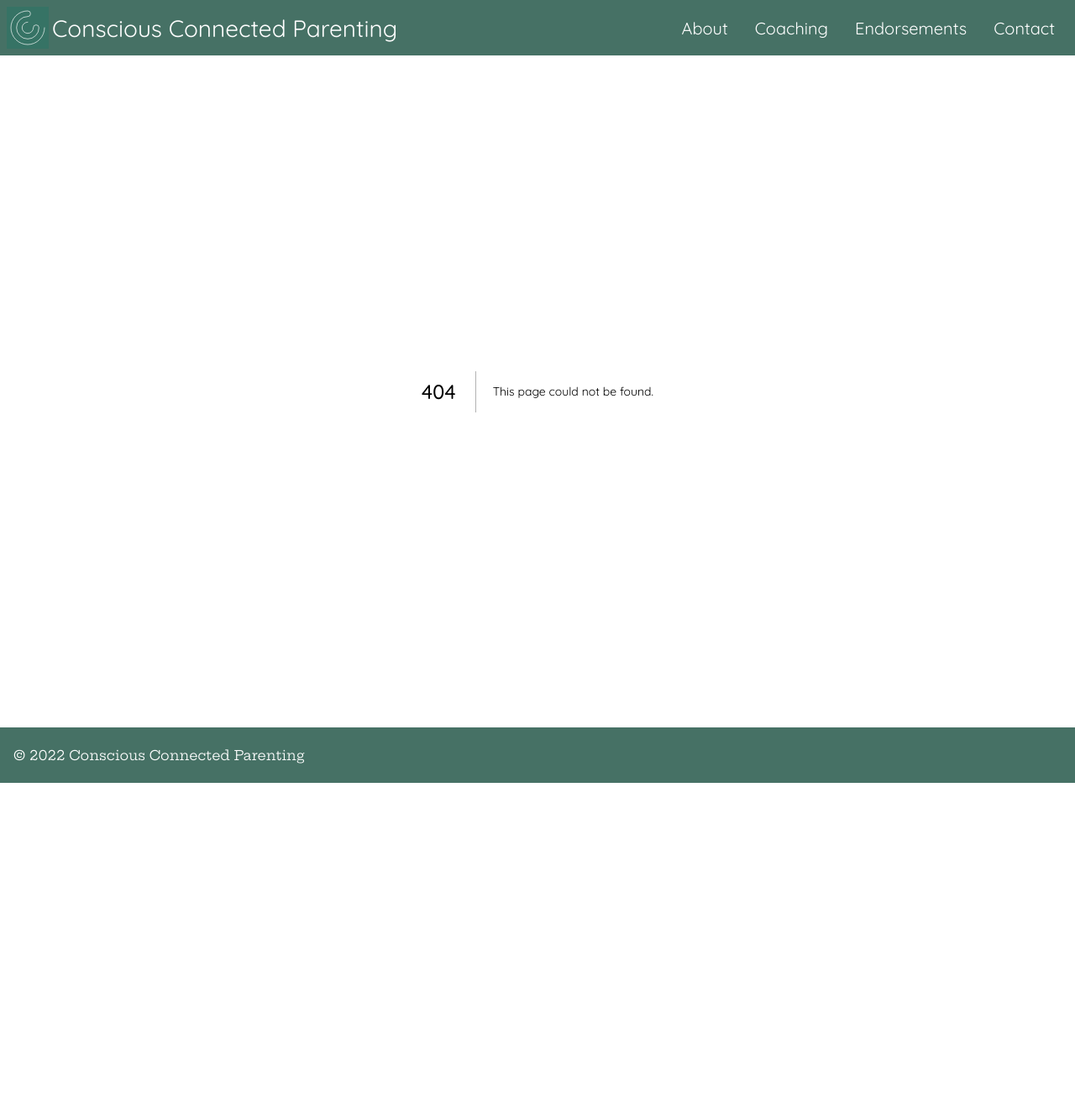
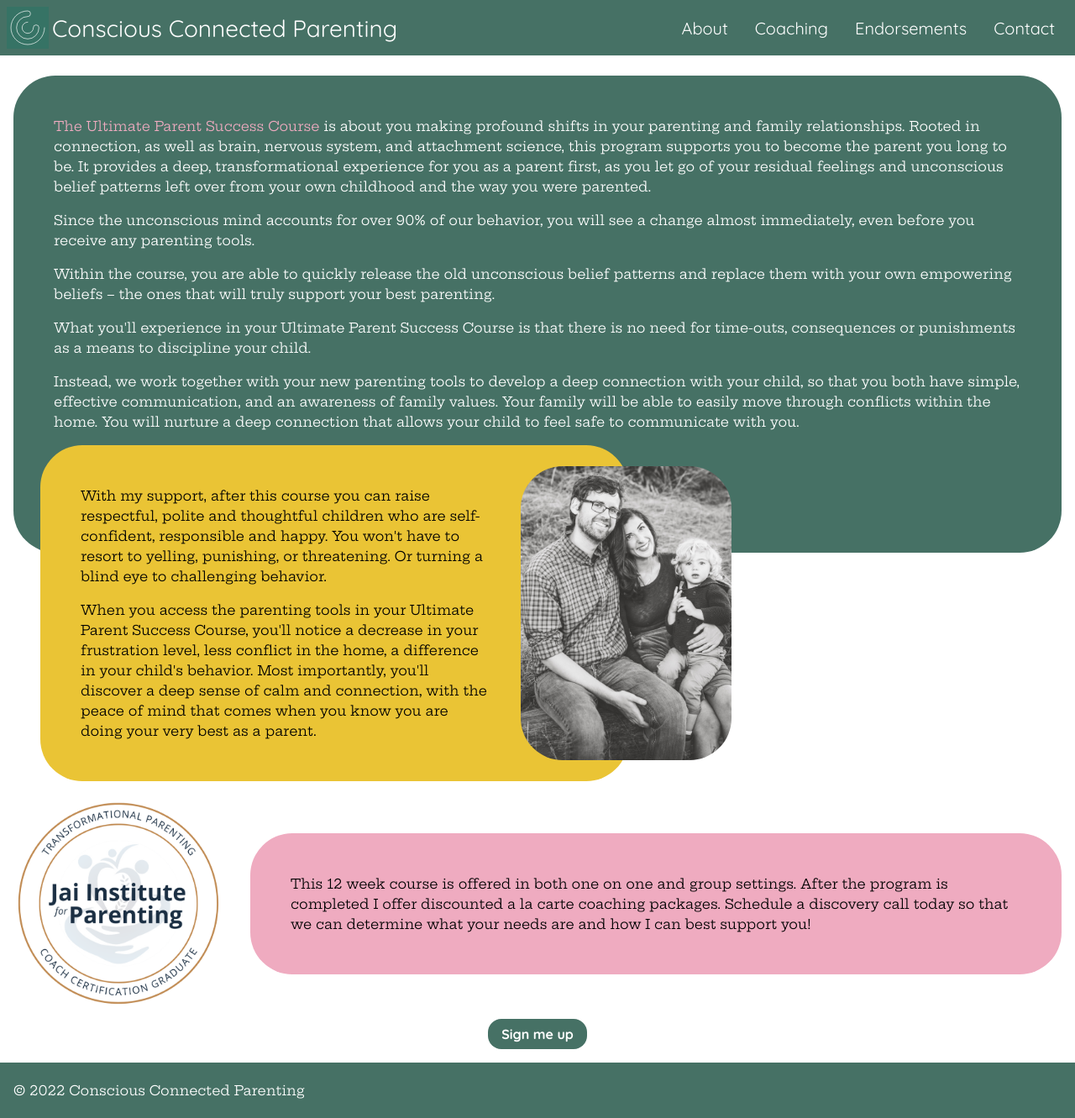
Before and after one commit to mmmaaatttttt/ccp-coaching, a Next.js app: page /coaching in a window 1280 px wide. Before the commit this address had no page. Shown: the whole page at 84% size. Before the commit the page ends 932 px from the top, so only its background shows below. Built offline with nearby package versions, Linux system fonts and the light colour scheme.

Commit message:
draft coaching page

```diff
--- /dev/null
+++ b/pages/coaching/Coaching.module.css
@@ -0,0 +1,118 @@
+.coaching1,
+.coaching2,
+.coaching3 {
+  margin: 0 1rem;
+}
+
+.img {
+  display: block;
+  margin: 0 auto;
+}
+
+@media all and (max-width: 900px) {
+  .img {
+    max-width: 100%;
+    height: auto;
+  }
+}
+
+@media all and (min-width: 901px) {
+  .coaching1 section {
+    padding-bottom: 8rem;
+  }
+
+  .coaching2 {
+    display: flex;
+    margin-top: -11rem;
+    margin-left: 3rem;
+    align-items: center;
+  }
+
+  .coaching2 section {
+    max-width: 700px;
+    padding-right: 10rem;
+  }
+
+  .coaching2 .img {
+    position: relative;
+    left: -8rem;
+  }
+
+  .coaching3 {
+    display: flex;
+    flex-direction: row-reverse;
+    align-items: center;
+  }
+
+  .coaching3 section {
+    margin-left: 2rem;
+  }
+}
+
+/* .img {
+  border-radius: 50px;
+  display: block;
+  margin: 0 auto;
+}
+
+.about1,
+.about2 {
+  margin: 0 1rem;
+}
+
+@media all and (max-width: 900px) {
+  .img {
+    max-width: 100%;
+    height: auto;
+  }
+}
+
+@media all and (min-width: 901px) {
+  .img {
+    display: inline-block;
+    margin: 0;
+    margin-left: 1rem;
+  }
+
+  .about1 {
+    display: flex;
+    margin-top: 3rem;
+    position: relative;
+  }
+
+  .about1 section,
+  .about2 section {
+    padding: 2rem 3rem;
+  }
+
+  .about1 section {
+    padding-right: 6rem;
+    padding-bottom: 40rem;
+    max-width: 750px;
+  }
+
+  .about1 .img {
+    position: relative;
+    top: -2.5rem;
+    left: -6rem;
+  }
+
+  .about2 {
+    display: flex;
+    flex-direction: row-reverse;
+    align-items: center;
+    position: relative;
+    justify-content: center;
+    margin-top: -44rem;
+  }
+
+  .about2 section {
+    max-width: 750px;
+    padding-left: 6rem;
+  }
+
+  .about2 .img {
+    position: relative;
+    left: 3rem;
+  }
+} */
--- /dev/null
+++ b/pages/coaching/index.tsx
@@ -0,0 +1,124 @@
+import type { NextPage } from "next";
+import Image from "next/image";
+import BaseHead from "common/components/base_head";
+import Button from "common/components/button";
+import SlideFade from "common/components/slide_fade";
+import coaching from "public/images/coaching.png";
+import jaiLogo from "public/images/jai-logo.png";
+import styles from "./Coaching.module.css";
+
+const About: NextPage = () => {
+  return (
+    <>
+      <BaseHead prefix="Coaching" />
+      <div className="container mt-4">
+        <div className={styles.coaching1}>
+          <SlideFade from="top" scroll>
+            <section className="bg-primary px-4 py-2 mb-4 rounded">
+              <p>
+                <span className="color-tertiary">
+                  The Ultimate Parent Success Course
+                </span>{" "}
+                is about you making profound shifts in your parenting and family
+                relationships. Rooted in connection, as well as brain, nervous
+                system, and attachment science, this program supports you to
+                become the parent you long to be. It provides a deep,
+                transformational experience for you as a parent first, as you
+                let go of your residual feelings and unconscious belief patterns
+                left over from your own childhood and the way you were parented.
+              </p>
+              <p>
+                Since the unconscious mind accounts for over 90% of our
+                behavior, you will see a change almost immediately, even before
+                you receive any parenting tools.
+              </p>
+              <p>
+                Within the course, you are able to quickly release the old
+                unconscious belief patterns and replace them with your own
+                empowering beliefs &ndash; the ones that will truly support your
+                best parenting.
+              </p>
+              <p>
+                What you&apos;ll experience in your Ultimate Parent Success
+                Course is that there is no need for time-outs, consequences or
+                punishments as a means to discipline your child.
+              </p>
+              <p>
+                Instead, we work together with your new parenting tools to
+                develop a deep connection with your child, so that you both have
+                simple, effective communication, and an awareness of family
+                values. Your family will be able to easily move through
+                conflicts within the home. You will nurture a deep connection
+                that allows your child to feel safe to communicate with you.
+              </p>
+            </section>
+          </SlideFade>
+        </div>
+        <div className={styles.coaching2}>
+          <SlideFade from="bottom" delay={0.25} scroll>
+            <section className="bg-secondary px-4 py-2 my-4 rounded">
+              <p>
+                With my support, after this course you can raise respectful,
+                polite and thoughtful children who are self-confident,
+                responsible and happy. You won&apos;t have to resort to yelling,
+                punishing, or threatening. Or turning a blind eye to challenging
+                behavior.
+              </p>
+              <p>
+                When you access the parenting tools in your Ultimate Parent
+                Success Course, you&apos;ll notice a decrease in your
+                frustration level, less conflict in the home, a difference in
+                your child&apos;s behavior. Most importantly, you&apos;ll
+                discover a deep sense of calm and connection, with the peace of
+                mind that comes when you know you are doing your very best as a
+                parent.
+              </p>
+            </section>
+          </SlideFade>
+          <SlideFade from="right" delay={0.5} scroll>
+            <Image
+              alt="Meg and family in park"
+              className={`${styles.img} rounded`}
+              priority
+              src={coaching}
+              width="251"
+              height="350"
+            />
+          </SlideFade>
+        </div>
+        <div className={styles.coaching3}>
+          <SlideFade from="bottom" scroll>
+            <section className="bg-tertiary px-4 py-2 my-4 rounded">
+              <p>
+                This 12 week course is offered in both one on one and group
+                settings. After the program is completed I offer discounted a la
+                carte coaching packages. Schedule a discovery call today so that
+                we can determine what your needs are and how I can best support
+                you!
+              </p>
+            </section>
+          </SlideFade>
+          <SlideFade from="left" scroll>
+            <Image
+              alt="Meg sitting on ground with child"
+              className={styles.img}
+              priority
+              src={jaiLogo}
+              width="250"
+              height="243"
+            />
+          </SlideFade>
+        </div>
+        <SlideFade from="left" scroll>
+          <div className="center my-4">
+            <Button href="/contact" variant="primary">
+              Sign me up
+            </Button>
+          </div>
+        </SlideFade>
+      </div>
+    </>
+  );
+};
+
+export default About;
```
Also changed, not shown: public/images/coaching.png (added), public/images/jai-logo.png (added).
